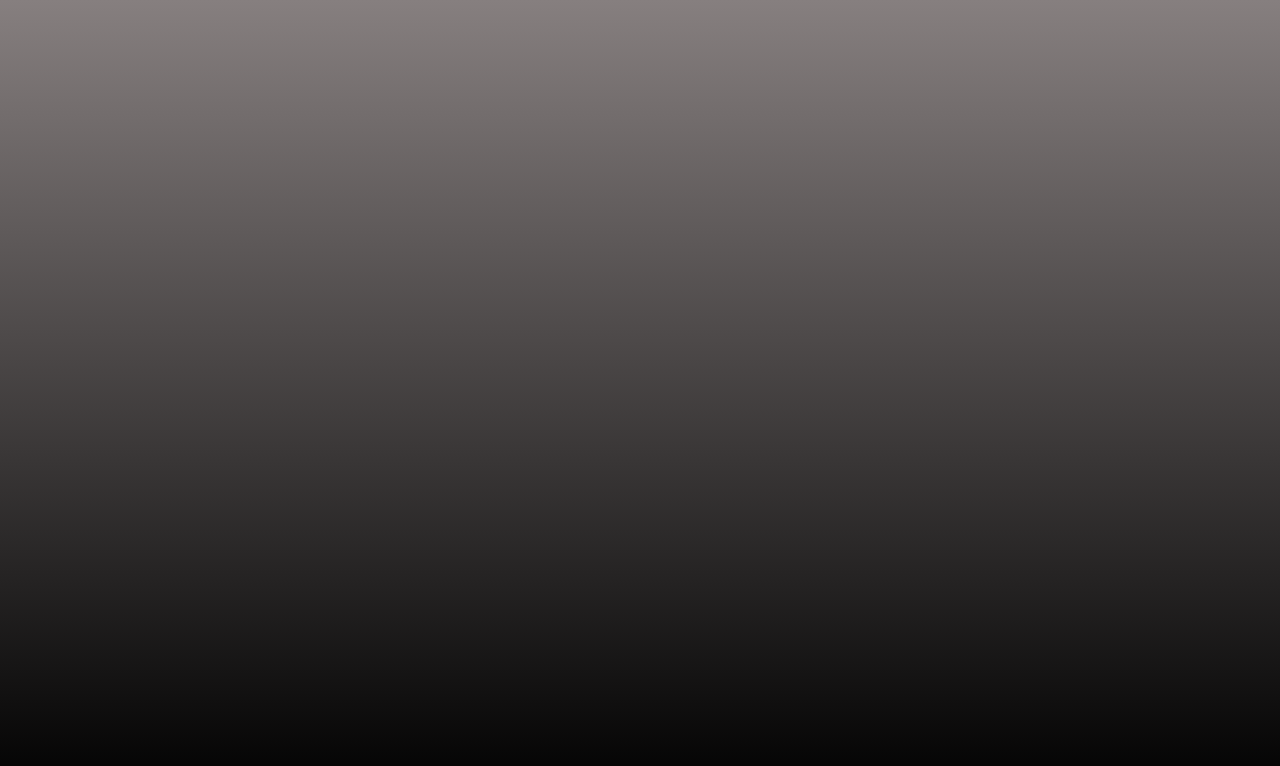
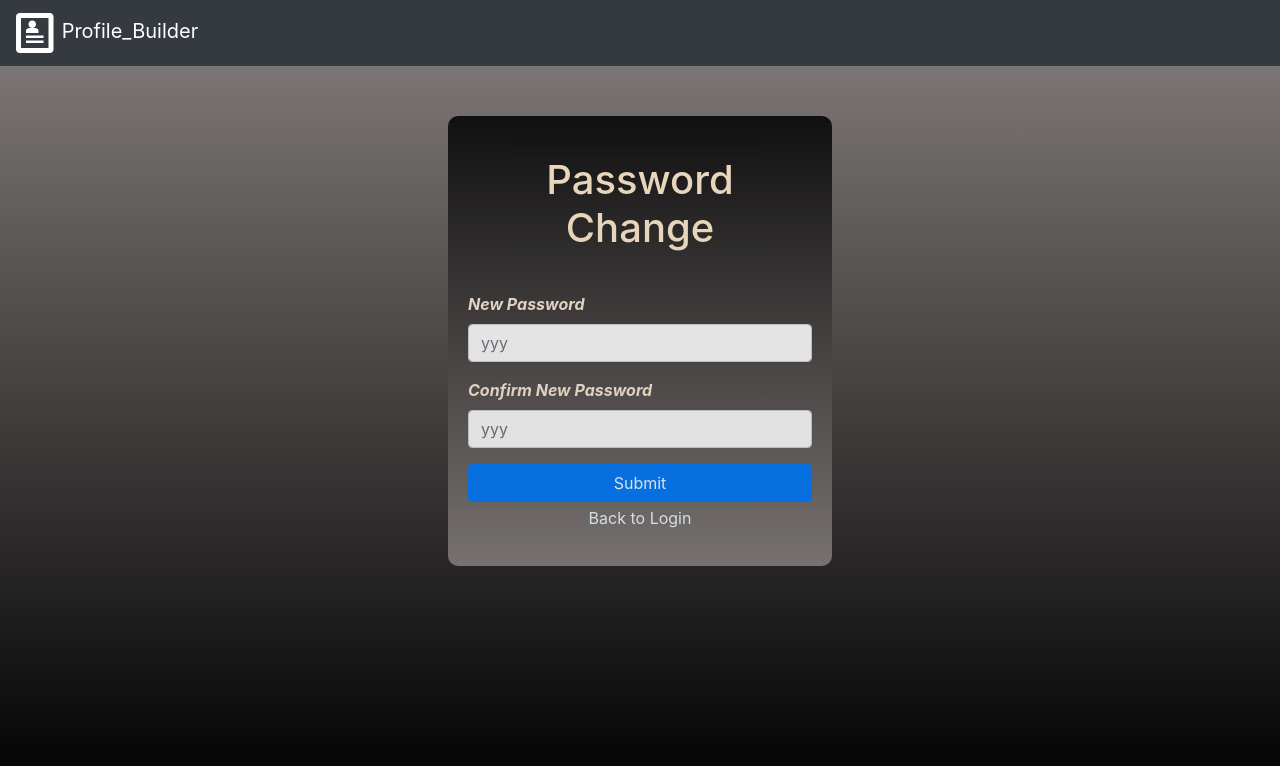
Before and after one commit to C-13-Profile-Builder/profile-builder-project, a React (Create React App) app: page /passwordChange/1 in a window 1280 px wide. Shown: the top 766 px of the page. Built offline with nearby package versions, Linux system fonts and the light colour scheme.

Commit message:
PasswordWorkflow

```diff
--- a/package.json
+++ b/package.json
@@ -3,6 +3,8 @@
   "version": "0.1.0",
   "private": true,
   "dependencies": {
+    "@material-ui/core": "^4.11.3",
+    "@material-ui/lab": "*",
     "@testing-library/jest-dom": "^5.11.9",
     "@testing-library/react": "^11.2.5",
     "@testing-library/user-event": "^12.8.1",
--- a/src/App.js
+++ b/src/App.js
@@ -2,6 +2,7 @@ import 'bootstrap/dist/css/bootstrap.min.css';
 import Button from 'react-bootstrap/Button'
 import Loginpage from './components/Loginpage';
 import Homepage from './components/Homepage';
+import Changepwd from './components/Changepwd';
 import { Router, Route, Switch, BrowserRouter } from 'react-router-dom';
 import { createBrowserHistory } from 'history'
 import './App.css';
@@ -14,6 +15,7 @@ function App() {
 
           <Route exact path="/" component={Loginpage}/>
           <Route exact path="/homepage/:uname" component={Homepage}/>
+          <Route exact path="/passwordChange/:email" component={Changepwd}/>
 
       </BrowserRouter>
     </div>
--- /dev/null
+++ b/src/components/Changepwd.js
@@ -0,0 +1,84 @@
+import React,{useState} from 'react'
+import './homepage.css'
+import Axios from 'axios'
+import {Button,Navbar,Nav,Form,Col,Row} from 'react-bootstrap'
+import {ImProfile} from 'react-icons/im'
+import {Link} from 'react-router-dom';
+import {FaExclamation} from 'react-icons/fa'
+import {useParams,useHistory} from 'react-router-dom'
+
+var newpwd=''
+var confirmnewpwd=''
+function Changepwd() {
+
+    function Updateusertable(e){
+        e.preventDefault();
+        let {emails}=useParams()
+        console.log(emails,newpwd,confirmnewpwd)
+        if(newpwd===confirmnewpwd && newpwd!=''){
+            Axios.post('http://localhost:3001/api/updatePassword',{
+                email:emails,
+                pwd:newpwd,
+            }).then((res)=>{
+                alert("Password Updated")
+            })
+        }
+
+        else{
+            const errorDiv=document.querySelector('.errorDiv')
+            errorDiv.style.display='block'
+        }
+    }
+
+    return (
+        <div id="bodyClass">
+            <div className='LoginRegister'>
+                <div>
+                    <Navbar sticky="top" bg='dark' expand='lg' variant='dark' >
+                        <Navbar.Brand><ImProfile size="2em"/> Profile_Builder</Navbar.Brand>
+                        <Navbar.Toggle aria-controls="basic-navbar-nav"/>
+                    </Navbar>
+                </div>
+            <div className='container'>
+                <Form id="Forgotform" onSubmit={Updateusertable}>
+                        <Form.Group id="header_Forgotpassword">
+                            <center><h1>Password Change</h1></center>
+                        </Form.Group>
+                            <div className="errorDiv">
+                                <br></br>
+                                 <center><p><FaExclamation size="2em" id="errorDivIcon"/> Credentials Provided are Incorrect</p></center>
+                            </div>
+                        <br></br>
+
+                        <Form.Group controlId='formBasicPassword'>
+                            <Form.Label id="formlabel">
+                                New Password
+                            </Form.Label>
+                            <Form.Control type="password" placeholder='yyy' onChange={(e)=>{newpwd=e.target.value}}>
+                            </Form.Control>
+                        </Form.Group>
+
+                        <Form.Group controlId='formBasicPassword'>
+                            <Form.Label id="formlabel">
+                                Confirm New Password
+                            </Form.Label>
+                            <Form.Control type="password" placeholder='yyy' onChange={(e)=>{confirmnewpwd=e.target.value}}>
+                            </Form.Control>
+                        </Form.Group>
+
+                        <Button type="submit" variant="primary" id="FormButton">
+                            Submit
+                        </Button>
+                    <br></br>
+                        <Form.Group>
+                            <center><Form.Text>
+                               <Link to="/" id="href">Back to Login</Link>
+                            </Form.Text></center>
+                        </Form.Group>
+                    </Form>
+            </div>
+        </div>
+        </div>
+    )
+}
+export default Changepwd;
--- a/src/components/Loginpage.css
+++ b/src/components/Loginpage.css
@@ -38,7 +38,6 @@ body,.container-fluid{
     font-size: large;
     font-weight:bold ;
     text-decoration-line: underline;
-
 }
 #loginNav:hover {
     font-size:large;
--- a/src/components/Loginpage.js
+++ b/src/components/Loginpage.js
@@ -64,13 +64,8 @@ function Loginpage(){
         GS_ID:urlParams.get('user'),
     }).then(()=>{
         console.log(Studentcheck)
-        // const homepage=document.querySelector('.Homepage')
-        // const firstpage=document.querySelector('.LoginRegister')
-        // firstpage.style.display='none'
-        // homepage.style.display='block'
         history.push("/homepage/"+email)
         errorDiv.style.display='none'
-        //
         Axios.post('http://localhost:3001/api/getDetails',{
         email:email
         }).then((result)=>{
@@ -89,7 +84,6 @@ function Loginpage(){
         Errorstag.map((value,index,array)=>(
         console.log(index)
     ))
-    console.log("in else")
     errorDiv.style.display='block'
     const errorDivLogin=document.querySelector('.errorDivLogin')
     errorDivLogin.style.display='none'
@@ -113,11 +107,7 @@ function Loginpage(){
             const errorDivRegister=document.querySelector('.errorDivRegister')
         if(l.data=="Yes"){
             console.log(l.data)
-        // const homepage=document.querySelector('.Homepage')
-        // const firstpage=document.querySelector('.LoginRegister')
         history.push("/homepage/"+email)
-        //firstpage.style.display='none'
-        // homepage.style.display='block'
         errorDiv.style.display='none'
         console.log(l);}
         else{
@@ -179,7 +169,7 @@ function Loginpage(){
         var forgotpasswordemail={
             from_name:'mksroct2000@gmail.com',
             to_name:sendEmail,
-            message:<button>Hello</button>,
+            message:'http://localhost:3000/passwordChange/'+sendEmail,
             subject:'Password change request',
         }
         e.preventDefault();
```
Also changed, not shown: src/components/Changepassword.js (added, +85 -0 lines), 2 other files (tests, documents, lock files or other folders).
